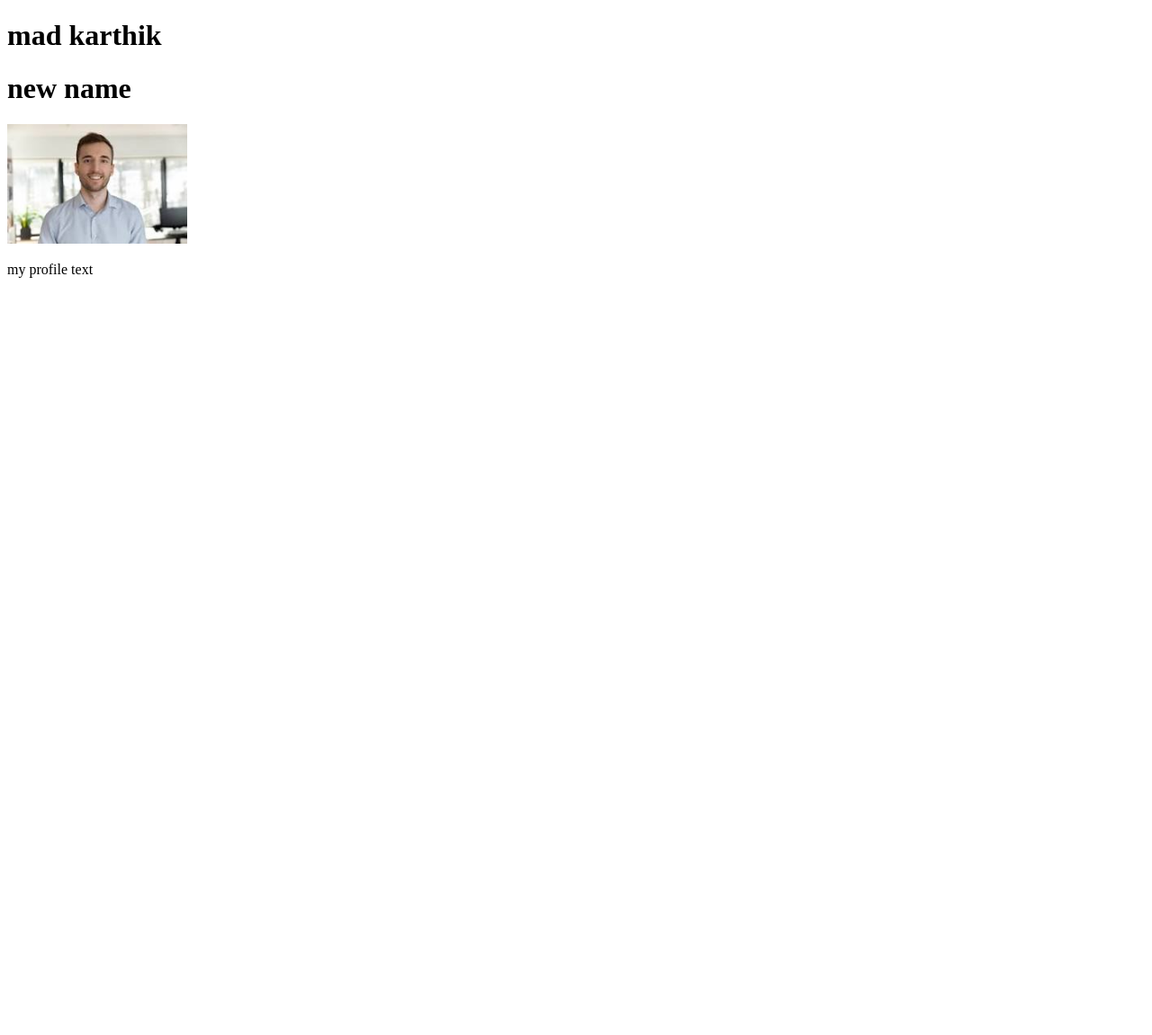
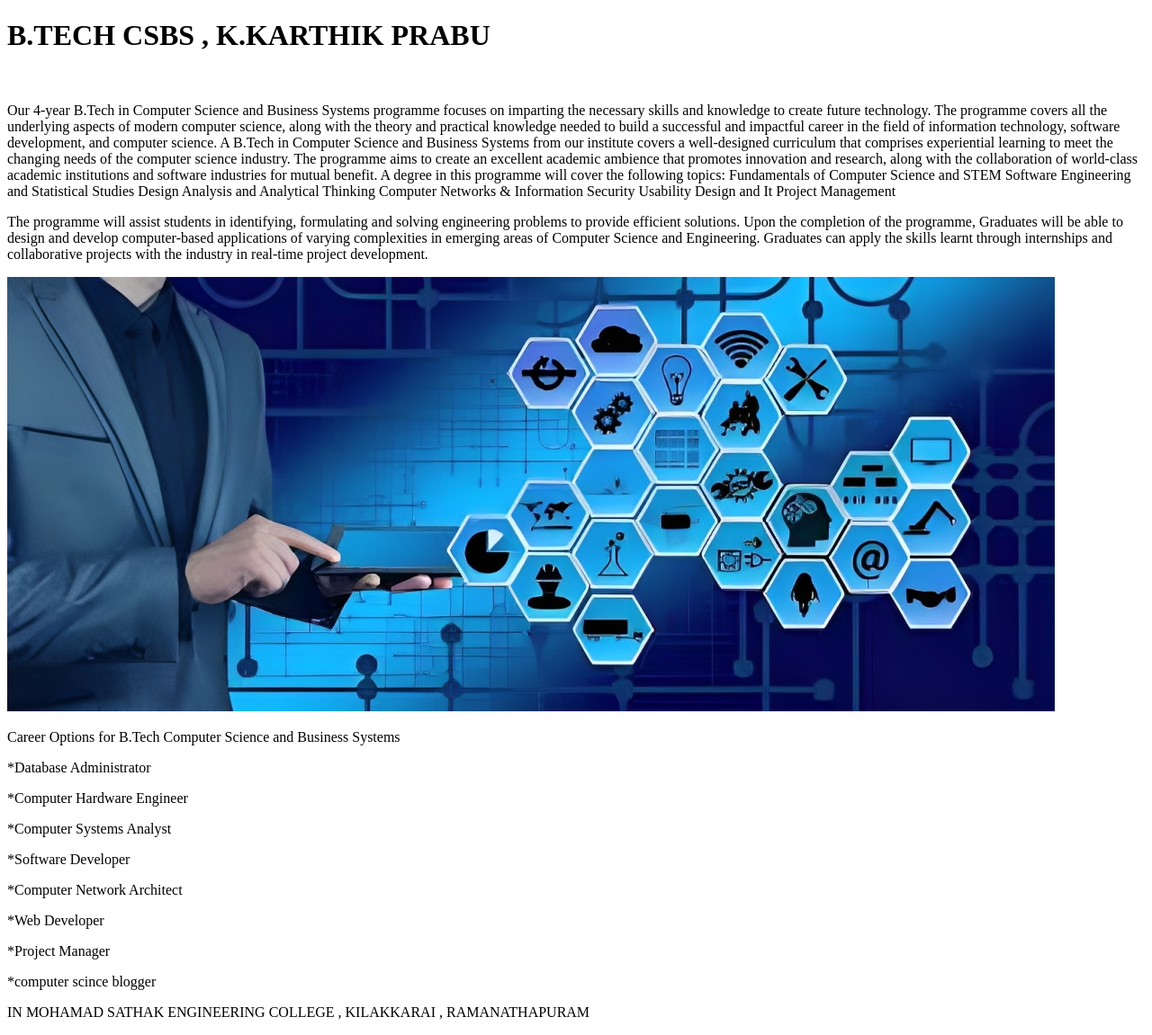
Before and after one commit to karthi274/Desktop, a plain HTML site: page index.html in a window 1280 px wide. Shown: the whole page at 90% size. Before the commit the page ends 800 px from the top, so only its background shows below. Drawn offline with Linux system fonts and the light colour scheme.

Commit message:
first commit

```diff
--- a/index.html
+++ b/index.html
@@ -3,13 +3,36 @@
 <head>
     <meta charset="UTF-8">
     <meta name="viewport" content="width=device-width, initial-scale=1.0">
-    <title>my first website</title>
+    <title>karthik website</title>
 </head>
 <body>
-   <h1>mad karthik
-    <h1>new name</h1>
-    <img width="200px" src="profile.jpg" alt="">
-    <p>my profile text</p>
-   </h1>
-</body>
-</html>
+    <h1>      B.TECH CSBS ,  K.KARTHIK PRABU</h1>
+<img width="150" src="" alt="">
+<p>Our 4-year B.Tech in Computer Science and Business Systems programme focuses on imparting the necessary skills and knowledge to create future technology. The programme covers all the underlying aspects of modern computer science, along with the theory and practical knowledge needed to build a successful and impactful career in the field of information technology, software development, and computer science.
+
+    A B.Tech in Computer Science and Business Systems from our institute covers a well-designed curriculum that comprises experiential learning to meet the changing needs of the computer science industry. The programme aims to create an excellent academic ambience that promotes innovation and research, along with the collaboration of world-class academic institutions and software industries for mutual benefit. A degree in this programme will cover the following topics:
+
+    Fundamentals of Computer Science and STEM
+    Software Engineering and Statistical Studies
+    Design Analysis and Analytical Thinking
+    Computer Networks & Information Security
+    Usability Design and It Project Management
+   <p>The programme will assist students in identifying, formulating and solving engineering problems to provide efficient solutions. Upon the completion of the programme, Graduates will be able to design and develop computer-based applications of varying complexities in emerging areas of Computer Science and Engineering. Graduates can apply the skills learnt through internships and collaborative projects with the industry in real-time project development.</p> </p>
+<img src="csbs.png" alt="">
+<p> Career Options for  B.Tech Computer Science and Business Systems
+
+
+</p>
+<p>*Database Administrator</p>
+<p></p>
+*Computer Hardware Engineer
+<p></p>
+*Computer Systems Analyst
+<p>*Software Developer</p>
+<p></p>
+*Computer Network Architect
+<p></p>
+*Web Developer
+<p>*Project Manager</p>
+<p>*computer scince blogger</p>
+<p>IN MOHAMAD SATHAK ENGINEERING COLLEGE , KILAKKARAI  , RAMANATHAPURAM </p>
```
Also changed, not shown: csbs.png (added).
